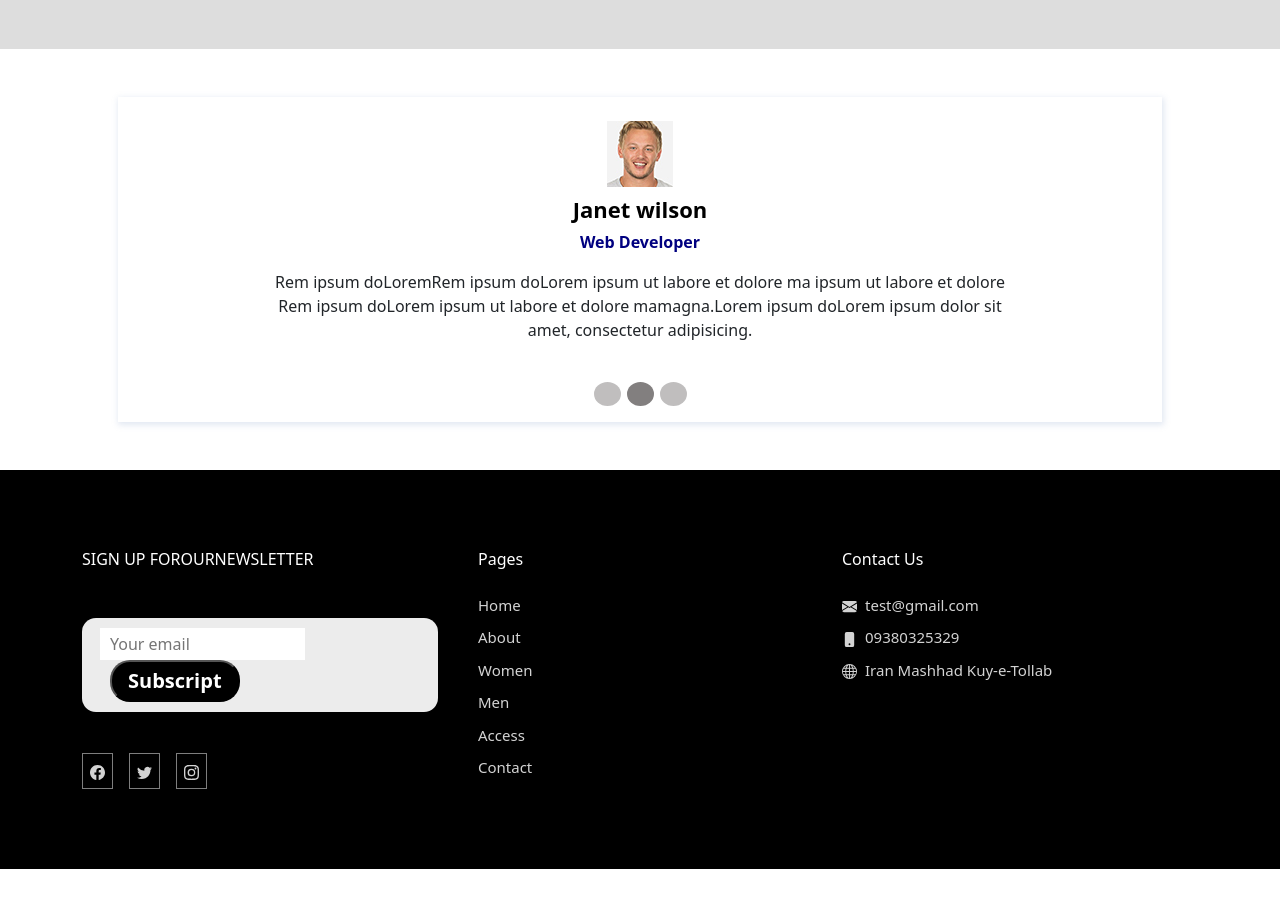
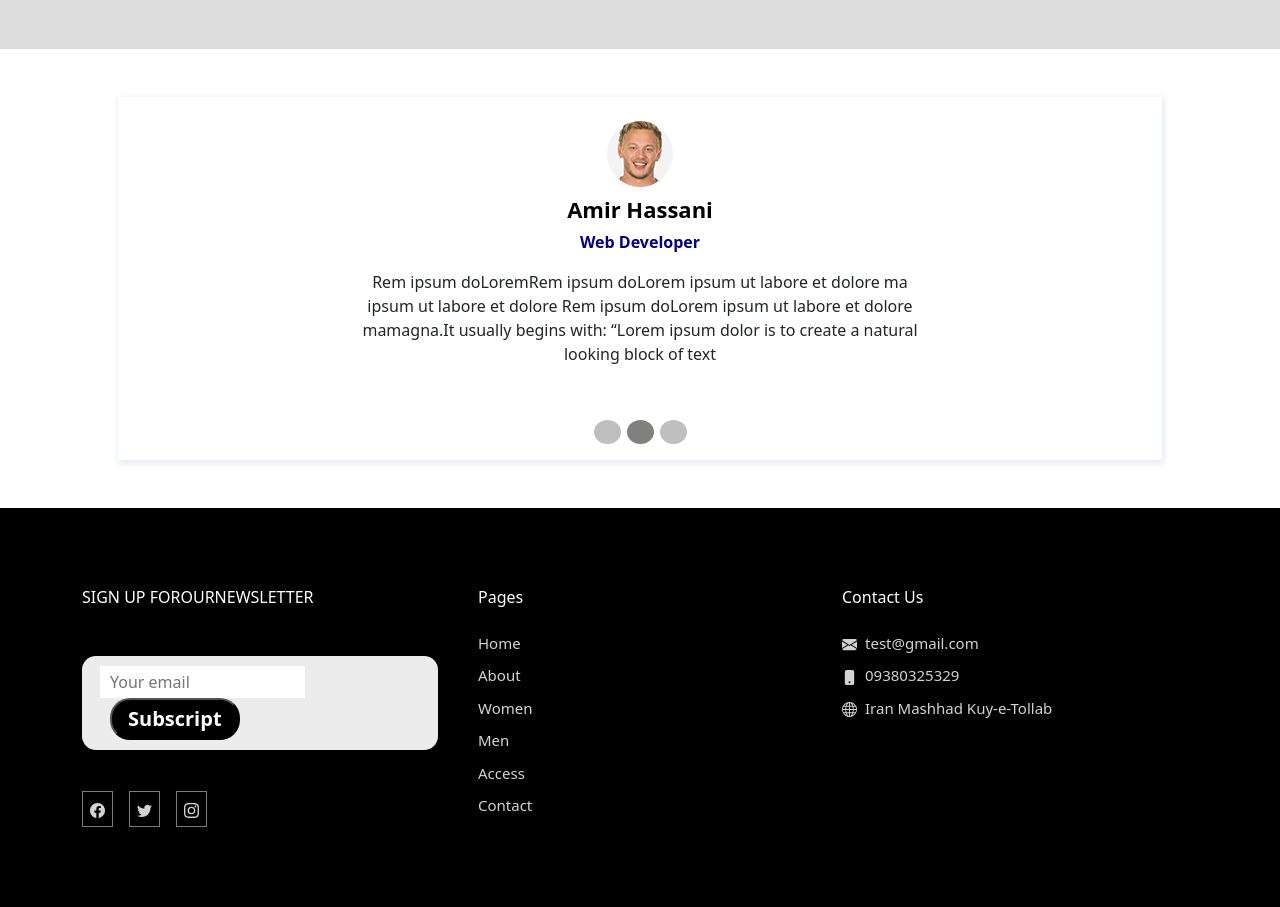
Before and after one commit to MahdyMusave/Watch-Ecommer-Shop, a React (Create React App) app: page / in a window 1280 px wide. Shown: the part 2460-3367 px from the top of the page. Before the commit the page ends 3329 px from the top, so only its background shows below. Built offline with nearby package versions, Linux system fonts and the light colour scheme.

Commit message:
fix img rounded

```diff
--- a/src/App.css
+++ b/src/App.css
@@ -116,6 +116,7 @@
   left: 15%;
   right: auto;
 
+
 }
 .textimonial .carousel .carousel-inner{
   box-shadow: 1px 2px 6px 1px rgba(147, 170, 207, 0.27);
@@ -126,6 +127,10 @@ width: 27px!important;
   height: 4px!important;
   background: #827f7f!important;
   border-radius: 50%;
+}
+.textimonial .carousel .carousel-inner img{
+  border-radius: 50%;
+
 }
 .textimonial .carousel .carousel-inner h5{
   color: black;
@@ -139,6 +144,11 @@ width: 27px!important;
   margin-top: 9px;
   font-size: 16px;
   font-weight: 600;
+}
+.textimonial .carousel .carousel-inner p{
+  width: 80%;
+  margin:30px auto;
+
 }
 .subscript-form input{
   width: 64%;
--- a/src/cpmponent/clientCorousel.js
+++ b/src/cpmponent/clientCorousel.js
@@ -16,36 +16,36 @@ const ClientCorousel = () => {
                 <h5>Janet wilson</h5>
                 <span className="text-secoundary">Web Developer</span>
                 <p className="text-dark mt-3">
-                  Rem ipsum doLoremRem ipsum doLorem ipsum ut labore et dolore
-                  ma ipsum ut labore et dolore Rem ipsum doLorem ipsum ut labore
-                  et dolore mamagna.Lorem ipsum doLorem ipsum dolor sit amet,
-                  consectetur adipisicing.
+                  It usually begins with: “Lorem ipsum dolor sit amet,
+                  consectetur adipiscing elit, sed do eiusmod tempor incididunt
+                  ut labore et dolore magna aliqua.” The purpose of lorem ipsum
+                  is to create a natural looking block of text
                 </p>
               </Carousel.Caption>
             </Carousel.Item>
             <Carousel.Item>
               <Carousel.Caption className="clientimg position-relative mb-4 mt-4">
                 <img src={img2} alt="textimonal 2" className="img-fluid" />
-                <h5>Janet wilson</h5>
+                <h5>Amir Hassani</h5>
                 <span className="text-secoundary">Web Developer</span>
                 <p className="text-dark mt-3">
                   Rem ipsum doLoremRem ipsum doLorem ipsum ut labore et dolore
                   ma ipsum ut labore et dolore Rem ipsum doLorem ipsum ut labore
-                  et dolore mamagna.Lorem ipsum doLorem ipsum dolor sit amet,
-                  consectetur adipisicing.
+                  et dolore mamagna.It usually begins with: “Lorem ipsum dolor
+                  is to create a natural looking block of text
                 </p>
               </Carousel.Caption>
             </Carousel.Item>
             <Carousel.Item>
               <Carousel.Caption className="clientimg position-relative mb-4 mt-4">
                 <img src={img3} alt="textimonal 3" className="img-fluid" />
-                <h5>Janet wilson</h5>
+                <h5>Sara Olsen</h5>
                 <span className="text-secoundary">Web Developer</span>
                 <p className="text-dark mt-3">
-                  Rem ipsum doLoremRem ipsum doLorem ipsum ut labore et dolore
-                  ma ipsum ut labore et dolore Rem ipsum doLorem ipsum ut labore
-                  et dolore mamagna.Lorem ipsum doLorem ipsum dolor sit amet,
-                  consectetur adipisicing.
+                  It usually begins with: “Lorem ipsum dolor sit amet,
+                  consectetur adipiscing elit, sed do eiusmod tempor incididunt
+                  ut labore et dolore magna aliqua.” The purpose of lorem ipsum
+                  is to create a natural looking block of text
                 </p>
               </Carousel.Caption>
             </Carousel.Item>
```
